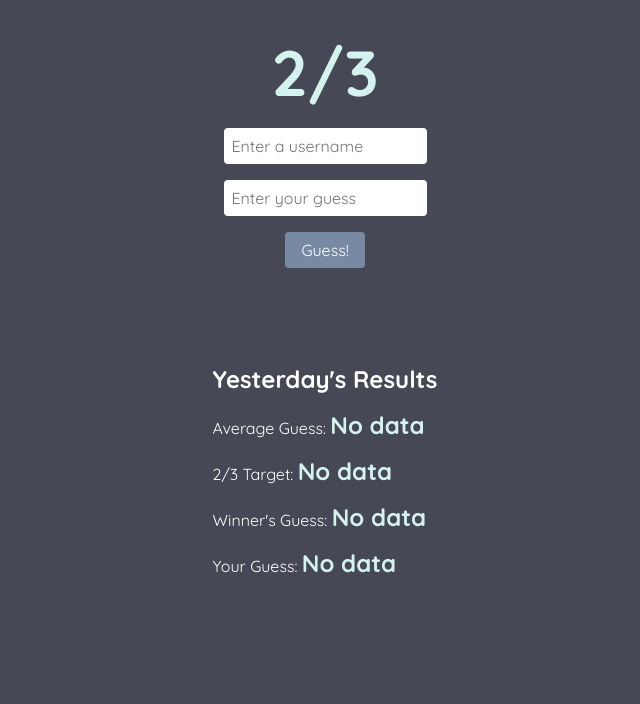
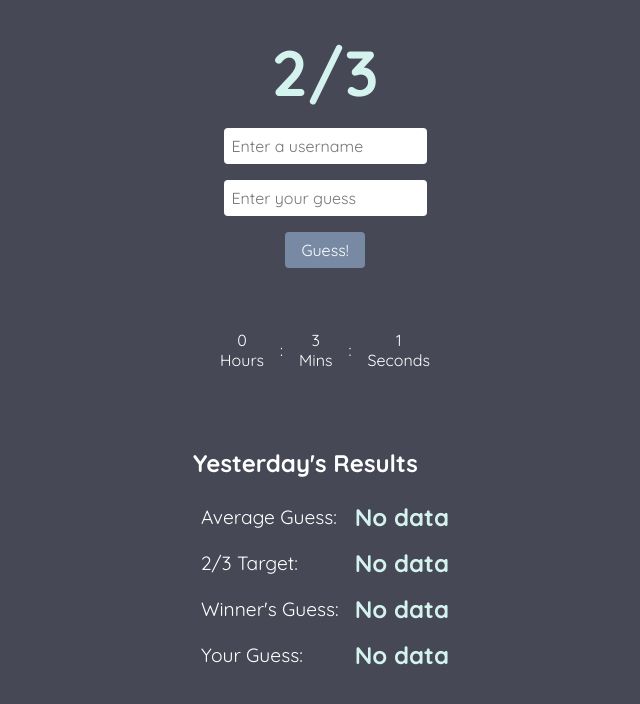
Before and after one commit to ryanbarouki/two-thirds, a React (Create React App) app: page / in a window 1280 px wide. Shown: the top 704 px of the page, without its empty margins (315-955 px from the left). Built offline with nearby package versions, Linux system fonts and the light colour scheme; no server answers.

Commit message:
add countdown to the next guessing day

```diff
--- a/src/App.js
+++ b/src/App.js
@@ -5,6 +5,7 @@ import Results from './components/Results';
 import { Container, Title } from './styles/StyledComponents';
 import axios from 'axios';
 import { getYesterdaysUsername } from './save_local';
+import CountdownTimer from './components/CountdownTimer';
 
 const App = () => {
   const [previousDayResults, setPreviousDayResults] = useState({
@@ -21,6 +22,9 @@ const App = () => {
     { username: 'player2', wins: 3 },
     { username: 'player3', wins: 2 },
   ]);
+
+  const timeToMidnight = new Date();
+  timeToMidnight.setUTCHours(24,0,0,0);
 
   useEffect(() => {
       const fetchPrevResults = async () => {
@@ -57,6 +61,7 @@ const App = () => {
       <Container>
         <Title>2/3</Title>
         <GameForm onSubmit={handleSubmitGuess} />
+        <CountdownTimer targetDate={timeToMidnight.getTime()} />
         <Results
           previousDayResults={previousDayResults}
         />
--- /dev/null
+++ b/src/components/CountdownTimer.js
@@ -0,0 +1,57 @@
+import React from 'react';
+import { useCountdown } from '../hooks/useCountdown';
+import styled from 'styled-components';
+
+const TimerContainer = styled.div`
+  line-height: 1.25rem;
+  padding: 0.5rem;
+  align-items: center;
+  justify-content: center;
+  display: flex;
+  flex-direction: row;
+  text-decoration: none;
+  gap: 1rem;
+`;
+
+const StyledDateTimeDisplay = styled.div`
+  display: flex;
+  flex-direction: column;
+  align-items: center;
+`;
+
+const DateTimeDisplay = ({ value, type, isDanger }) => {
+  return (
+    <StyledDateTimeDisplay>
+      <span>{value}</span>
+      <span>{type}</span>
+    </StyledDateTimeDisplay>
+  );
+};
+
+
+const ShowCounter = ({ days, hours, minutes, seconds }) => {
+  return (
+    <TimerContainer>
+        <DateTimeDisplay value={hours} type={'Hours'} isDanger={false} />
+        <p>:</p>
+        <DateTimeDisplay value={minutes} type={'Mins'} isDanger={false} />
+        <p>:</p>
+        <DateTimeDisplay value={seconds} type={'Seconds'} isDanger={false} />
+    </TimerContainer>
+  );
+};
+
+const CountdownTimer = ({ targetDate }) => {
+  const [days, hours, minutes, seconds] = useCountdown(targetDate);
+
+  return (
+    <ShowCounter
+      days={days}
+      hours={hours}
+      minutes={minutes}
+      seconds={seconds}
+    />
+  );
+};
+
+export default CountdownTimer;
--- a/src/components/GameForm.js
+++ b/src/components/GameForm.js
@@ -11,7 +11,7 @@ const GameForm = ({ onSubmit }) => {
 
   const handleSubmit = (e) => {
     e.preventDefault();
-    onSubmit(username, parseInt(guess, 10));
+    onSubmit(username, parseFloat(guess, 10));
     setGuess('');
     setUsername('');
     saveUsername(dayString, username);
@@ -35,6 +35,7 @@ const GameForm = ({ onSubmit }) => {
         value={guess}
         min="0"
         max="100"
+        step="0.01"
         onChange={(e) => setGuess(e.target.value)}
         required
         placeholder='Enter your guess'
--- a/src/components/Results.js
+++ b/src/components/Results.js
@@ -1,14 +1,54 @@
-import { SectionTitle, Result } from '../styles/StyledComponents';
+import { SectionTitle } from '../styles/StyledComponents';
+import styled from 'styled-components';
+
+const ResultsTable = styled.table`
+  width: 100%;
+  text-align: left;
+  border-collapse: collapse;
+`;
+
+const TableRow = styled.tr`
+  // Future styling
+`;
+
+const TableData = styled.td`
+  padding: 8px;
+  font-size: 1.2em;
+`;
+
+const TableValue = styled.td`
+  padding: 8px;
+  font-weight: 700;
+  font-size: 1.5em;
+  color: var(--primary-logo);
+`;
+
 
 const Results = ({ previousDayResults }) => {
   // ...
   return (
     <div>
       <SectionTitle>Yesterday's Results</SectionTitle>
-      <p>Average Guess: <Result>{previousDayResults.averageGuess ?? "🤔"}</Result></p>
-      <p>2/3 Target: <Result>{previousDayResults.target ?? "🤔"}</Result></p>
-      <p>Winner's Guess: <Result>{previousDayResults.winnerGuess ?? "🤔"}</Result></p>
-      <p>Your Guess: <Result>{previousDayResults.userGuess ?? "🤔"}</Result></p>
+      <ResultsTable>
+        <tbody>
+          <TableRow>
+            <TableData>Average Guess:</TableData>
+            <TableValue>{previousDayResults.averageGuess ?? "🤔"}</TableValue>
+          </TableRow>
+          <TableRow>
+            <TableData>2/3 Target:</TableData>
+            <TableValue>{previousDayResults.target ?? "🤔"}</TableValue>
+          </TableRow>
+          <TableRow>
+            <TableData>Winner's Guess:</TableData>
+            <TableValue>{previousDayResults.winnerGuess ?? "🤔"}</TableValue>
+          </TableRow>
+          <TableRow>
+            <TableData>Your Guess:</TableData>
+            <TableValue>{previousDayResults.userGuess ?? "🤔"}</TableValue>
+          </TableRow>
+        </tbody>
+      </ResultsTable>
     </div>
   );
 };
--- /dev/null
+++ b/src/hooks/useCountdown.js
@@ -0,0 +1,33 @@
+import { useEffect, useState } from 'react';
+
+const useCountdown = (targetDate) => {
+  const countDownDate = new Date(targetDate).getTime();
+
+  const [countDown, setCountDown] = useState(
+    countDownDate - new Date().getTime()
+  );
+
+  useEffect(() => {
+    const interval = setInterval(() => {
+      setCountDown(countDownDate - new Date().getTime());
+    }, 1000);
+
+    return () => clearInterval(interval);
+  }, [countDownDate]);
+
+  return getReturnValues(countDown);
+};
+
+const getReturnValues = (countDown) => {
+  // calculate time left
+  const days = Math.floor(countDown / (1000 * 60 * 60 * 24));
+  const hours = Math.floor(
+    (countDown % (1000 * 60 * 60 * 24)) / (1000 * 60 * 60)
+  );
+  const minutes = Math.floor((countDown % (1000 * 60 * 60)) / (1000 * 60));
+  const seconds = Math.floor((countDown % (1000 * 60)) / 1000);
+
+  return [days, hours, minutes, seconds];
+};
+
+export { useCountdown };
--- a/src/styles/StyledComponents.js
+++ b/src/styles/StyledComponents.js
@@ -83,9 +83,3 @@ export const SectionTitle = styled.h2`
   margin-top: 3rem;
   margin-bottom: 1rem;
 `;
-
-export const Result = styled.span`
-  font-weight: 700;
-  font-size: 1.5em;
-  color: var(--primary-logo);
-`;
```
